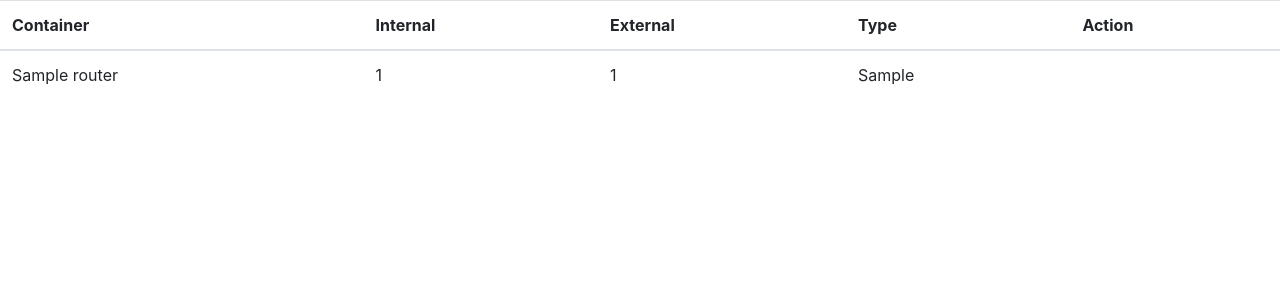
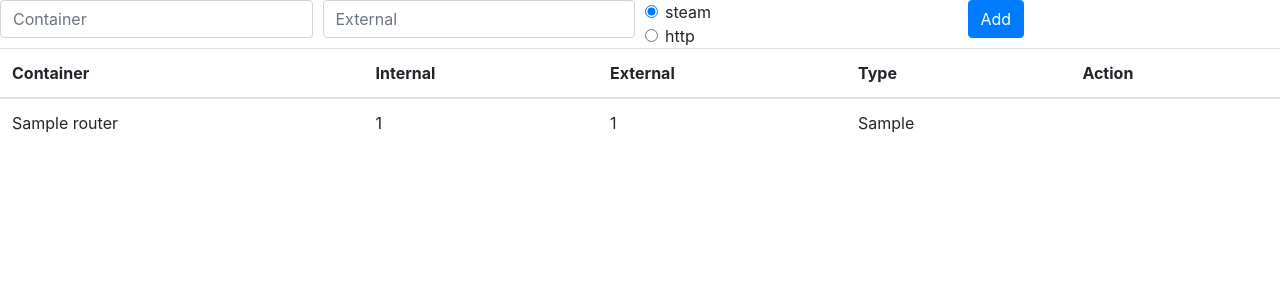
Before and after one commit to codacy-badger/routainer, a Django app: page /router/ in a window 1280 px wide. Shown: the part 56-356 px from the top of the page. Run offline with Django 3.2, Linux system fonts and the light colour scheme; tables that the repository leaves empty hold one stand-in row (values such as "Sample post"); some libraries are stand-ins or nearby versions.

Commit message:
add form

```diff
--- a/container/urls.py
+++ b/container/urls.py
@@ -4,4 +4,5 @@ from . import views
 
 urlpatterns = [
     path('', views.index, name='index'),
+    path('create/', views.create, name='create'),
 ]
--- a/container/views.py
+++ b/container/views.py
@@ -1,4 +1,6 @@
+from django.http import HttpResponseRedirect
 from django.shortcuts import render
+from django.urls import reverse
 
 from .models import Container
 
@@ -7,3 +9,6 @@ def index(request):
     container_list = Container.objects.all()
     context = {'container_list': container_list}
     return render(request, 'container.html', context)
+
+def create(request):
+    return HttpResponseRedirect(reverse('container:index'))
--- a/routainer/templates/router.html
+++ b/routainer/templates/router.html
@@ -14,7 +14,8 @@
 <body>
   <nav class="navbar navbar-expand-lg navbar-light bg-light">
     <a class="navbar-brand" href="#">Routainer</a>
-        <button class="navbar-toggler" type="button" data-toggle="collapse" data-target="#navbarSupportedContent" aria-controls="navbarSupportedContent" aria-expanded="false" aria-label="Toggle navigation">
+    <button class="navbar-toggler" type="button" data-toggle="collapse" data-target="#navbarSupportedContent"
+      aria-controls="navbarSupportedContent" aria-expanded="false" aria-label="Toggle navigation">
       <span class="navbar-toggler-icon"></span>
     </button>
 
@@ -28,6 +29,30 @@
         </li>
     </div>
   </nav>
+  <form action="create" method="post">
+    {% csrf_token %}
+    <div class="form-row">
+      <div class="col">
+        <input type="text" class="form-control" name="RuleContainer" placeholder="Container" required>
+      </div>
+      <div class="col">
+        <input type="password" class="form-control" name="RulePort" placeholder="External" required>
+      </div>
+      <div class="col">
+        <div class="form-check">
+          <input class="form-check-input" type="radio" name="RuleType" id="streamRuleType" value="steam" checked>
+          <label class="form-check-label" for="streamRuleType">steam</label>
+        </div>
+        <div class="form-check">
+          <input class="form-check-input" type="radio" name="RuleType" id="httpRuleType" value="http">
+          <label class="form-check-label" for="httpRuleType">http</label>
+        </div>
+      </div>
+      <div class="col">
+        <button type="submit" class="btn btn-primary">Add</button>
+      </div>
+    </div>
+  </form>
   <table class="table">
     <thead>
       <tr>
--- a/router/urls.py
+++ b/router/urls.py
@@ -4,4 +4,5 @@ from . import views
 
 urlpatterns = [
     path('', views.index, name='index'),
+    path('create/', views.create, name='create'),
 ]
--- a/router/views.py
+++ b/router/views.py
@@ -1,4 +1,6 @@
+from django.http import HttpResponseRedirect
 from django.shortcuts import render
+from django.urls import reverse
 
 from .models import Router
 # Create your views here.
@@ -6,3 +8,6 @@ def index(request):
     rule_list = Router.objects.all()
     context = {'rule_list': rule_list}
     return render(request, 'router.html', context)
+
+def create(request):
+    return HttpResponseRedirect(reverse('router:index'))
```
Also changed, not shown: routainer/templates/container.html (+23 -1 lines). Lines whose indentation alone changed are shown as unchanged.
